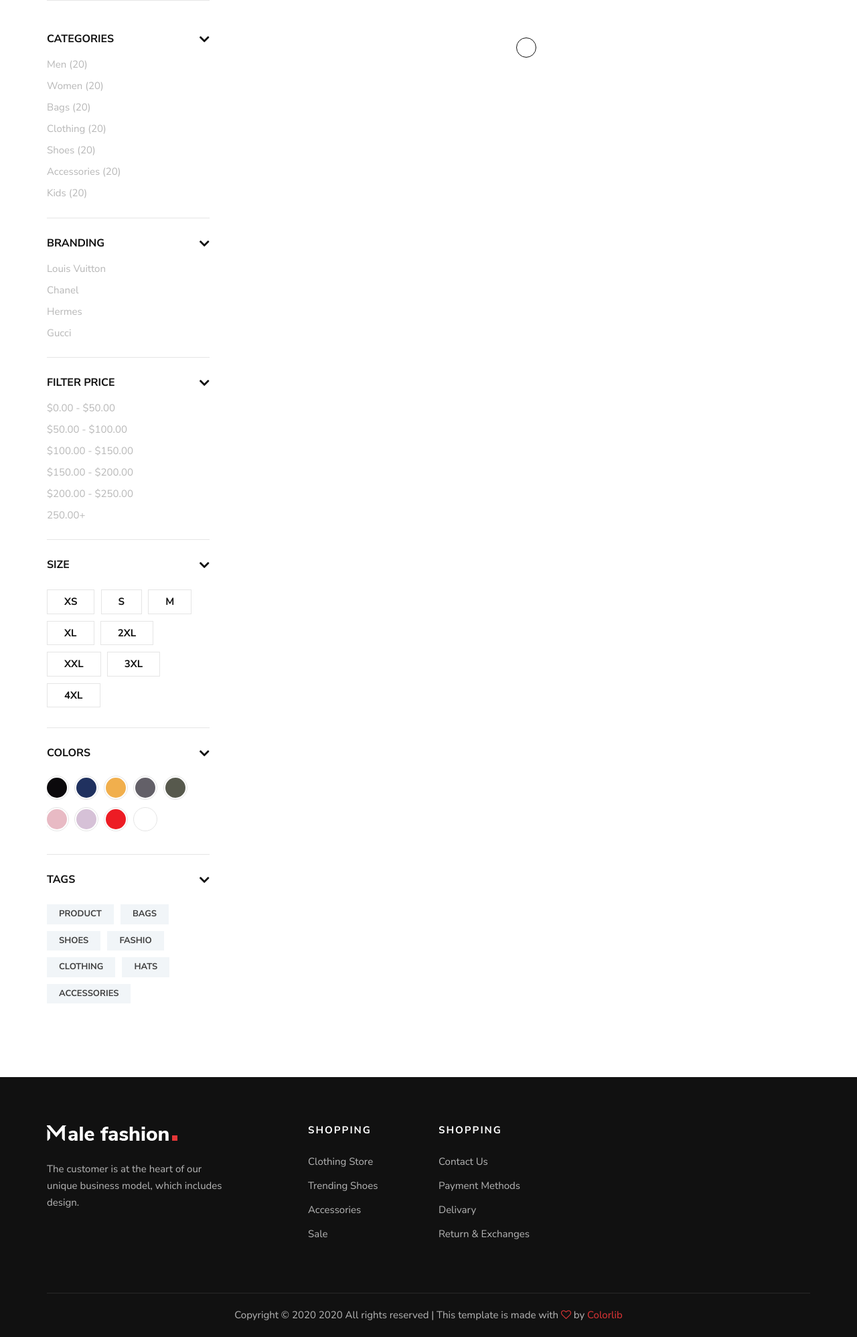
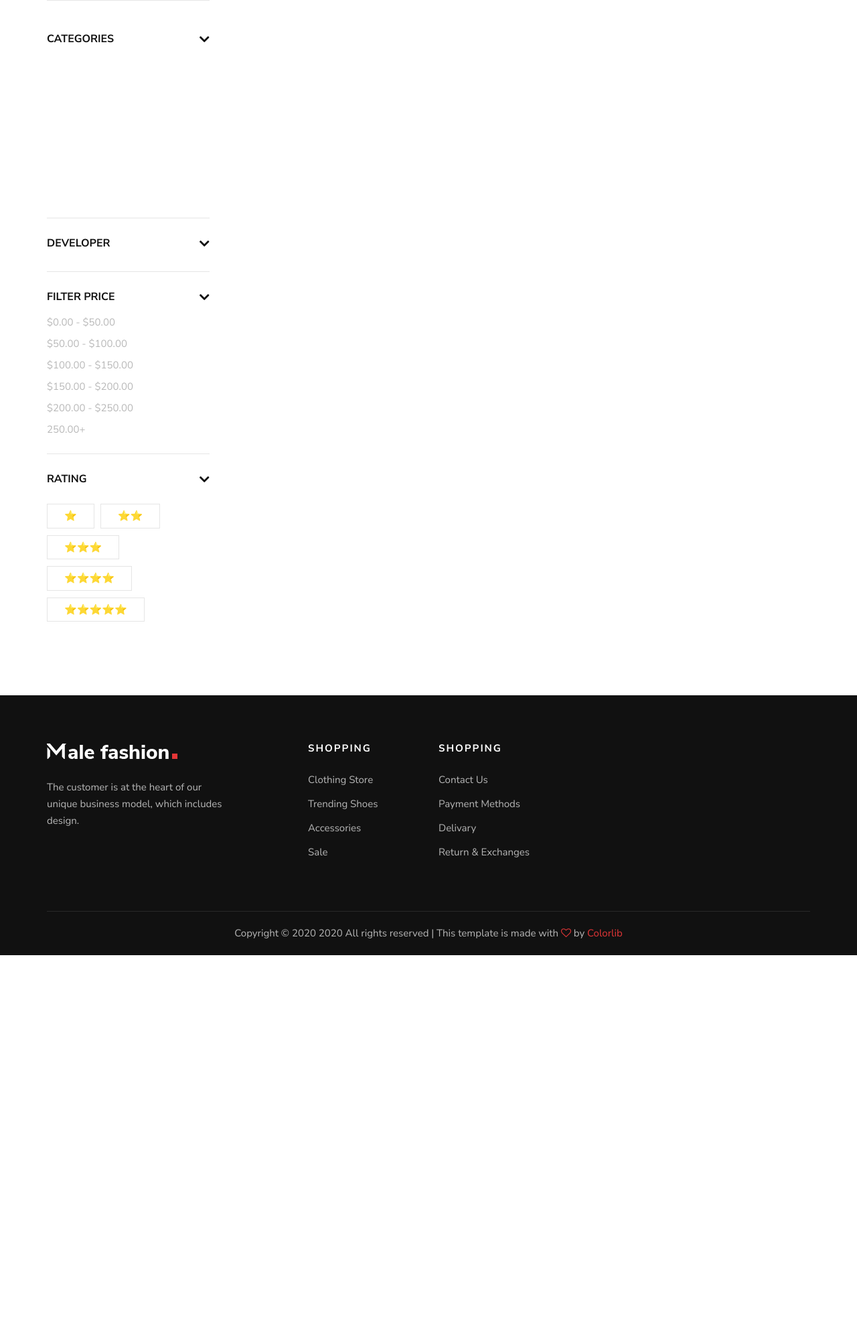
Before and after one commit to hugofpaiva/tpw-p1, a Django app: page /shop/ in a window 1280 px wide. Shown: the part 228-2224 px from the top of the page at 67% size. After the commit the page ends 1654 px from the top, so only its background shows below. Run offline with Django 3.2, Linux system fonts and the light colour scheme; some libraries are stand-ins or nearby versions.

Commit message:
Shop site populated. Next step -> filters

```diff
--- a/webproj/app/templates/shop.html
+++ b/webproj/app/templates/shop.html
@@ -1,4 +1,6 @@
 {% extends 'base.html' %}
+
+{%  load static %}
 
 {% block title %} Shop{% endblock %}
 
@@ -38,49 +40,12 @@
 												class="shop__sidebar__categories"
 											>
 												<ul class="nice-scroll">
+                                                    {% for category in categories %}
 													<li>
-														<a href="#">Men (20)</a>
+														<a href="#">{{ category.title }} ({{ category.numProd }})</a>
 													</li>
-													<li>
-														<a href="#"
-															>Women (20)</a
-														>
-													</li>
-													<li>
-														<a href="#"
-															>Bags (20)</a
-														>
-													</li>
-													<li>
-														<a href="#"
-															>Clothing (20)</a
-														>
-													</li>
-													<li>
-														<a href="#"
-															>Shoes (20)</a
-														>
-													</li>
-													<li>
-														<a href="#"
-															>Accessories (20)</a
-														>
-													</li>
-													<li>
-														<a href="#"
-															>Kids (20)</a
-														>
-													</li>
-													<li>
-														<a href="#"
-															>Kids (20)</a
-														>
-													</li>
-													<li>
-														<a href="#"
-															>Kids (20)</a
-														>
-													</li>
+                                                    {% endfor %}
+
 												</ul>
 											</div>
 										</div>
@@ -91,7 +56,7 @@
 										<a
 											data-toggle="collapse"
 											data-target="#collapseTwo"
-											>Branding</a
+											>Developer</a
 										>
 									</div>
 									<div
@@ -102,20 +67,11 @@
 										<div class="card-body">
 											<div class="shop__sidebar__brand">
 												<ul>
+													{% for dev in developers %}
 													<li>
-														<a href="#"
-															>Louis Vuitton</a
-														>
+														<a href="#">{{ dev.name }}</a>
 													</li>
-													<li>
-														<a href="#">Chanel</a>
-													</li>
-													<li>
-														<a href="#">Hermes</a>
-													</li>
-													<li>
-														<a href="#">Gucci</a>
-													</li>
+                                                    {% endfor %}
 												</ul>
 											</div>
 										</div>
@@ -178,7 +134,7 @@
 										<a
 											data-toggle="collapse"
 											data-target="#collapseFour"
-											>Size</a
+											>Rating</a
 										>
 									</div>
 									<div
@@ -189,160 +145,40 @@
 										<div class="card-body">
 											<div class="shop__sidebar__size">
 												<label for="xs"
-													>xs
+													>⭐️
 													<input
 														type="radio"
-														id="xs"
+														id="1*"
 													/>
 												</label>
 												<label for="sm"
-													>s
+													>⭐️⭐️
 													<input
 														type="radio"
-														id="sm"
+														id="2*"
 													/>
 												</label>
 												<label for="md"
-													>m
+													>⭐️⭐️⭐️
 													<input
 														type="radio"
-														id="md"
+														id="3*"
 													/>
 												</label>
 												<label for="xl"
-													>xl
+													>⭐️⭐️⭐️⭐️
 													<input
 														type="radio"
-														id="xl"
+														id="4*"
 													/>
 												</label>
 												<label for="2xl"
-													>2xl
+													>⭐️⭐️⭐️⭐️⭐️
 													<input
 														type="radio"
-														id="2xl"
+														id="5*"
 													/>
 												</label>
-												<label for="xxl"
-													>xxl
-													<input
-														type="radio"
-														id="xxl"
-													/>
-												</label>
-												<label for="3xl"
-													>3xl
-													<input
-														type="radio"
-														id="3xl"
-													/>
-												</label>
-												<label for="4xl"
-													>4xl
-													<input
-														type="radio"
-														id="4xl"
-													/>
-												</label>
-											</div>
-										</div>
-									</div>
-								</div>
-								<div class="card">
-									<div class="card-heading">
-										<a
-											data-toggle="collapse"
-											data-target="#collapseFive"
-											>Colors</a
-										>
-									</div>
-									<div
-										id="collapseFive"
-										class="collapse show"
-										data-parent="#accordionExample"
-									>
-										<div class="card-body">
-											<div class="shop__sidebar__color">
-												<label class="c-1" for="sp-1">
-													<input
-														type="radio"
-														id="sp-1"
-													/>
-												</label>
-												<label class="c-2" for="sp-2">
-													<input
-														type="radio"
-														id="sp-2"
-													/>
-												</label>
-												<label class="c-3" for="sp-3">
-													<input
-														type="radio"
-														id="sp-3"
-													/>
-												</label>
-												<label class="c-4" for="sp-4">
-													<input
-														type="radio"
-														id="sp-4"
-													/>
-												</label>
-												<label class="c-5" for="sp-5">
-													<input
-														type="radio"
-														id="sp-5"
-													/>
-												</label>
-												<label class="c-6" for="sp-6">
-													<input
-														type="radio"
-														id="sp-6"
-													/>
-												</label>
-												<label class="c-7" for="sp-7">
-													<input
-														type="radio"
-														id="sp-7"
-													/>
-												</label>
-												<label class="c-8" for="sp-8">
-													<input
-														type="radio"
-														id="sp-8"
-													/>
-												</label>
-												<label class="c-9" for="sp-9">
-													<input
-														type="radio"
-														id="sp-9"
-													/>
-												</label>
-											</div>
-										</div>
-									</div>
-								</div>
-								<div class="card">
-									<div class="card-heading">
-										<a
-											data-toggle="collapse"
-											data-target="#collapseSix"
-											>Tags</a
-										>
-									</div>
-									<div
-										id="collapseSix"
-										class="collapse show"
-										data-parent="#accordionExample"
-									>
-										<div class="card-body">
-											<div class="shop__sidebar__tags">
-												<a href="#">Product</a>
-												<a href="#">Bags</a>
-												<a href="#">Shoes</a>
-												<a href="#">Fashio</a>
-												<a href="#">Clothing</a>
-												<a href="#">Hats</a>
-												<a href="#">Accessories</a>
 											</div>
 										</div>
 									</div>
@@ -351,6 +187,7 @@
 						</div>
 					</div>
 				</div>
+            {% if products %}
 				<div class="col-lg-9">
 					<div class="shop__product__option">
 						<div class="row">
@@ -361,20 +198,22 @@
 							</div>
 							<div class="col-lg-6 col-md-6 col-sm-6">
 								<div class="shop__product__option__right">
-									<p>Sort by Price:</p>
+									<p>Sort by:</p>
 									<select>
-										<option value="">Low To High</option>
-										<option value="">$0 - $55</option>
-										<option value="">$55 - $100</option>
+										<option value="">Price Low To High</option>
+										<option value="">Price High to Low</option>
+										<option value="">Rating Low To High</option>
+										<option value="">Rating High to Low</option>
 									</select>
 								</div>
 							</div>
 						</div>
 					</div>
 					<div class="row">
+
                         {% for product in products %}
 						<div class="col-lg-4 col-md-6 col-sm-6">
-							<div class="product__item">
+							<div class="product__item sale">
 								<div
 									class="product__item__pic set-bg"
 									data-setbg="{{ product.icon }}"
@@ -383,7 +222,7 @@
 										<li>
 											<a href="#"
 												><img
-													src="img/icon/heart.png"
+													src="{% static "img/icon/heart.png" %}"
 													alt=""
 											/></a>
 										</li>
@@ -391,11 +230,23 @@
 								</div>
 								<div class="product__item__text">
 									<h6>{{ product.name }}</h6>
+                                <a class="add-cart">{{ product.description }}</a>
 									<div class="rating">
+
+                                          {% for _ in product.nStars %}
+                                                 <i class="fa fa-star"></i>
+                                            {% endfor %}
+
+
+
+
+                                            {% for _ in product.nEmptyStars %}
+                                                 <i class="fa fa-star-o"></i>
+                                            {% endfor %}
 
 
 									</div>
-									<h5>{{ product.price }}</h5>
+									<h5>{{ product.price }} €</h5>
 								</div>
 							</div>
 						</div>
@@ -407,10 +258,26 @@
 								<a class="active" href="#">{{ actualPage }}</a>
 
 
+                                {% for _ in rangeLeftPages %}
+                                    <a href="#">{{ actualPage|add:forloop.counter }} </a>
+                                {% endfor %}
+
+
+                                 {% if leftPages > 2  %}
+                                    <span>...</span>
+                                    <a href="#">{{ totalPages }}</a>
+                                {% endif %}
 							</div>
 						</div>
 					</div>
 				</div>
+                {% else %}
+                <div class="col-lg-9">
+                <div class="product__details__text">
+                    <h3>There are no products.</h3>
+                </div>
+                </div>
+             {% endif %}
 			</div>
 		</div>
 	</section>
--- a/webproj/app/views.py
+++ b/webproj/app/views.py
@@ -20,11 +20,32 @@ def shopSearchView(request, prodName, pageNumber):
     products = Product.objects.filter(name__icontains=prodName)
     productsOffset = products[offset:offset+12]
     totalProducts=products.count()
+    leftPages=totalProducts-pageNumber
+    totalPages = round(totalProducts/12)
+
+    categories = Category.objects.all()
+
+    developers = Developer.objects.all()
+
+    if totalPages == 0:
+        totalPages=1
+
+    if leftPages<=2:
+        rangeLeftPages = range(leftPages)
+    else:
+        rangeLeftPages = range(2)
+
+    for category in categories:
+        category.numProd = Product.objects.filter(category__exact=category).count()
 
     for product in productsOffset:
-        product.price = Product_Pricing_Plan.objects.filter(product__exact=product).aggregate(Min('price'))
-        product.rate = int(Reviews.objects.filter(product__exact=product).aggregate(Avg('rating'))['rating__avg'])
-    return render(request,'shop.html',{'activelem': 'shop', 'products': productsOffset, 'totalProducts': totalProducts,'totalPages': round(totalProducts/12), 'actualPage':pageNumber})
+        product.price = round(Product_Pricing_Plan.objects.filter(product__exact=product).aggregate(Min('price'))['price__min'],2)
+        product.rate = Reviews.objects.filter(product__exact=product).aggregate(Avg('rating'))['rating__avg']
+        product.nStars = range(int(product.rate))
+        product.nEmptyStars = range(5-int(product.rate))
+    return render(request,'shop.html',{'activelem': 'shop', 'products': productsOffset, 'totalProducts': totalProducts,
+                                       'totalPages': totalPages,'actualPage':pageNumber,'leftPages':leftPages,
+                                       'rangeLeftPages': rangeLeftPages, 'categories':categories, 'developers': developers})
 
 def register(request):
 
--- a/webproj/webproj/urls.py
+++ b/webproj/webproj/urls.py
@@ -21,8 +21,8 @@ from django.contrib.auth import views as auth_views
 urlpatterns = [
     path('admin/', admin.site.urls),
     path('', views.renderBase, name='base'),
-    path('signup',views.register,name='signup'),
-    path('shop/product/<int:idprod>/', views.prodDetails, name='productdetails'),
+    path('signup/',views.register,name='signup'),
+    path('shop/product/<int:idprod>', views.prodDetails, name='productdetails'),
     path('login/', auth_views.LoginView.as_view(template_name='login.html'), name='login'),
     path('logout/', auth_views.LogoutView.as_view(next_page='/'), name='logout'),
 
```
Also changed, not shown: webproj/db.sqlite3.
